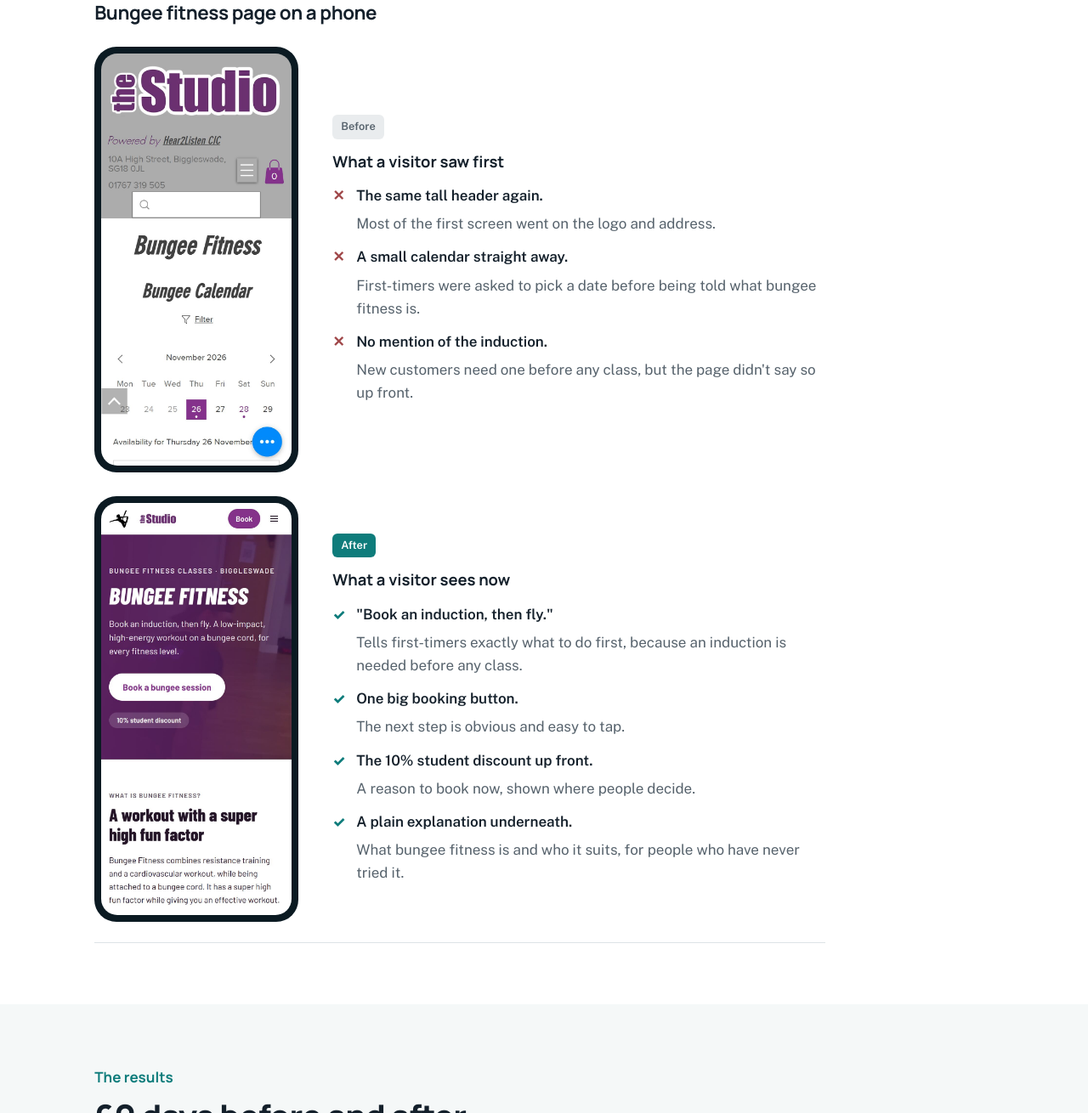
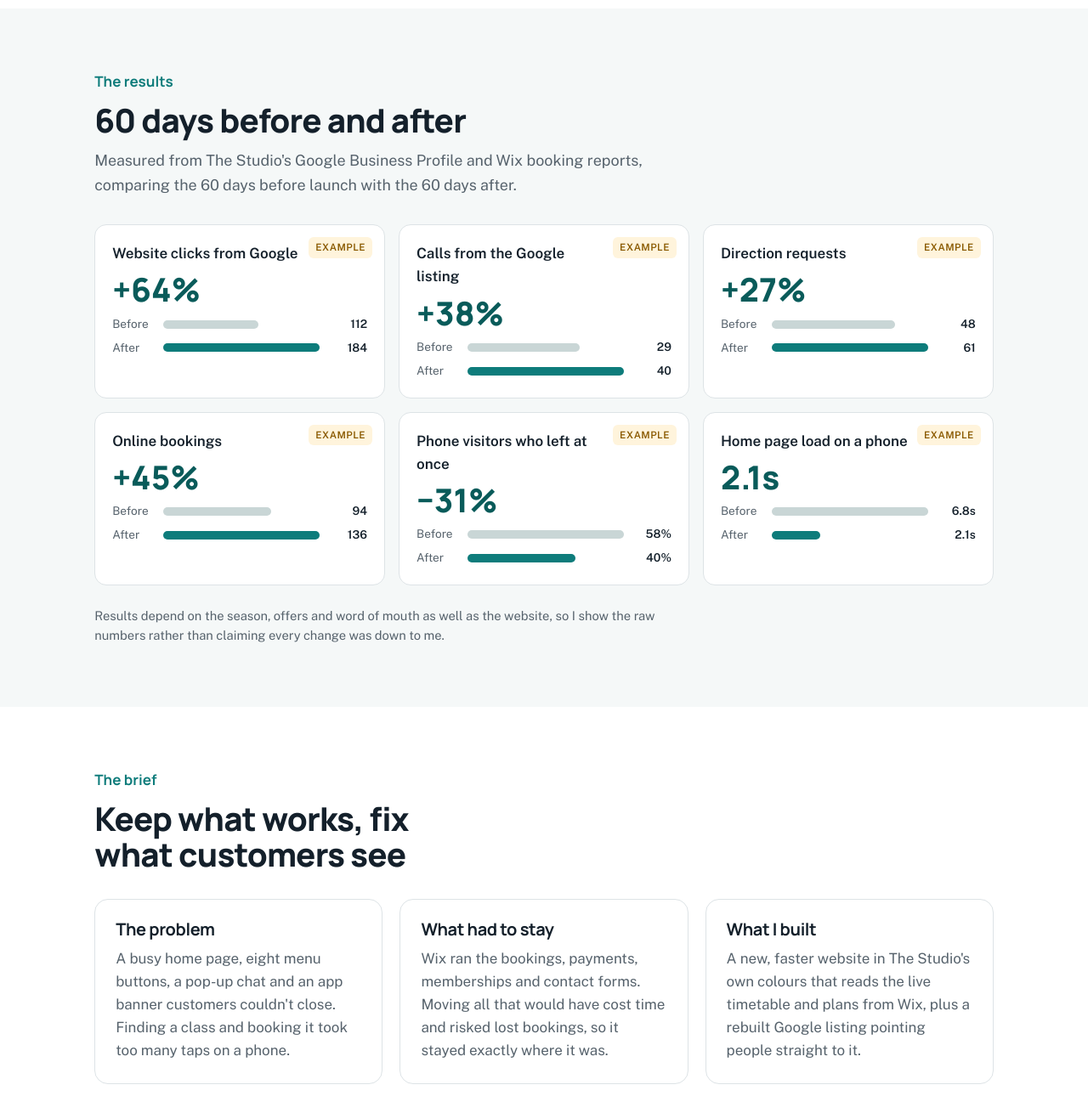
Before and after one commit to Firstglancegit/firstglance-site, a plain HTML site: page case-studies/the-studio.html in a window 1280 px wide. Shown: the part 2758-4068 px from the top of the page at 85% size. Drawn offline with nearby package versions, Linux system fonts and the light colour scheme.

Commit message:
Case study: keep only the home page phone comparison
Co-Authored-By: Claude Opus 5.5 <noreply@anthropic.com>

```diff
--- a/case-studies/the-studio.html
+++ b/case-studies/the-studio.html
@@ -105,7 +105,7 @@ section{padding:72px 0}
 .before .ptext li::before{content:"✕";color:#A0484A;font-weight:800;grid-row:span 2}
 .after .ptext li::before{content:"✓";color:var(--teal);font-weight:800;grid-row:span 2}
 .ptext li b{grid-column:2}
-.pstep.after{padding-bottom:24px;border-bottom:1px solid var(--line)}
+
 
 .changes{display:grid;grid-template-columns:repeat(2,minmax(0,1fr));gap:14px 28px;list-style:none;margin:0;padding:0}
 .changes li{display:grid;grid-template-columns:22px 1fr;gap:8px}
@@ -203,32 +203,6 @@ footer a{color:#fff}
             <li><b>A headline that says what and where.</b> "Bounce, fly and feel good" and the High Street location, so people know they're in the right place within seconds.</li>
             <li><b>Two clear next steps.</b> Book a session or see memberships, instead of a single "Contact us" button.</li>
             <li><b>Photo cards for each activity.</b> Big, readable and easy to tap with a thumb.</li>
-            </ul>
-          </div>
-        </div>
-        <h3>Bungee fitness page on a phone</h3>
-        <div class="pstep before">
-          <div class="frame"><img src="img/before-bungee-phone.jpg" alt="Old bungee fitness page on a phone" width="780" height="1688"></div>
-          <div class="ptext">
-            <span class="ptag">Before</span>
-            <h4>What a visitor saw first</h4>
-            <ul>
-            <li><b>The same tall header again.</b> Most of the first screen went on the logo and address.</li>
-            <li><b>A small calendar straight away.</b> First-timers were asked to pick a date before being told what bungee fitness is.</li>
-            <li><b>No mention of the induction.</b> New customers need one before any class, but the page didn't say so up front.</li>
-            </ul>
-          </div>
-        </div>
-        <div class="pstep after">
-          <div class="frame"><img src="img/after-bungee-phone.jpg" alt="New bungee fitness page on a phone" width="780" height="1688"></div>
-          <div class="ptext">
-            <span class="ptag">After</span>
-            <h4>What a visitor sees now</h4>
-            <ul>
-            <li><b>"Book an induction, then fly."</b> Tells first-timers exactly what to do first, because an induction is needed before any class.</li>
-            <li><b>One big booking button.</b> The next step is obvious and easy to tap.</li>
-            <li><b>The 10% student discount up front.</b> A reason to book now, shown where people decide.</li>
-            <li><b>A plain explanation underneath.</b> What bungee fitness is and who it suits, for people who have never tried it.</li>
             </ul>
           </div>
         </div>
```
Also changed, not shown: case-studies/img/after-bungee-phone.jpg (deleted), case-studies/img/before-bungee-phone.jpg (deleted).
